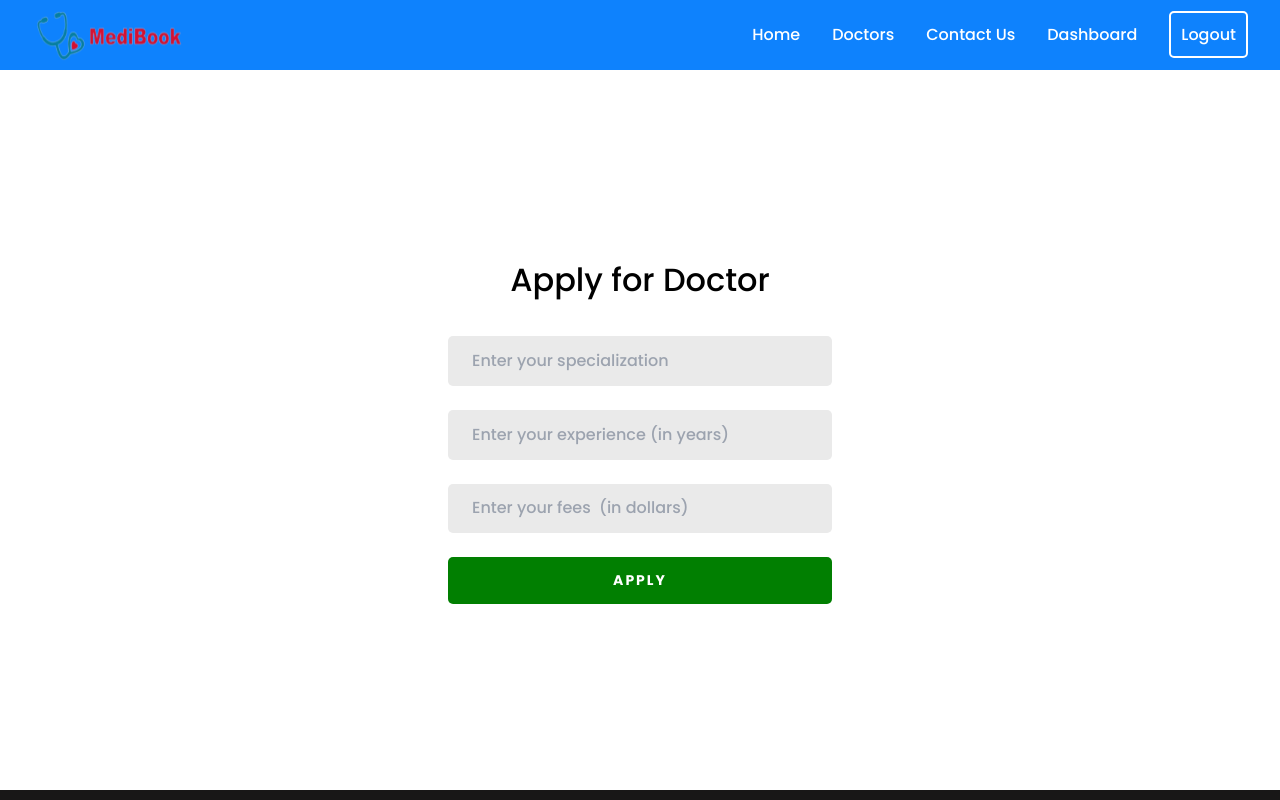
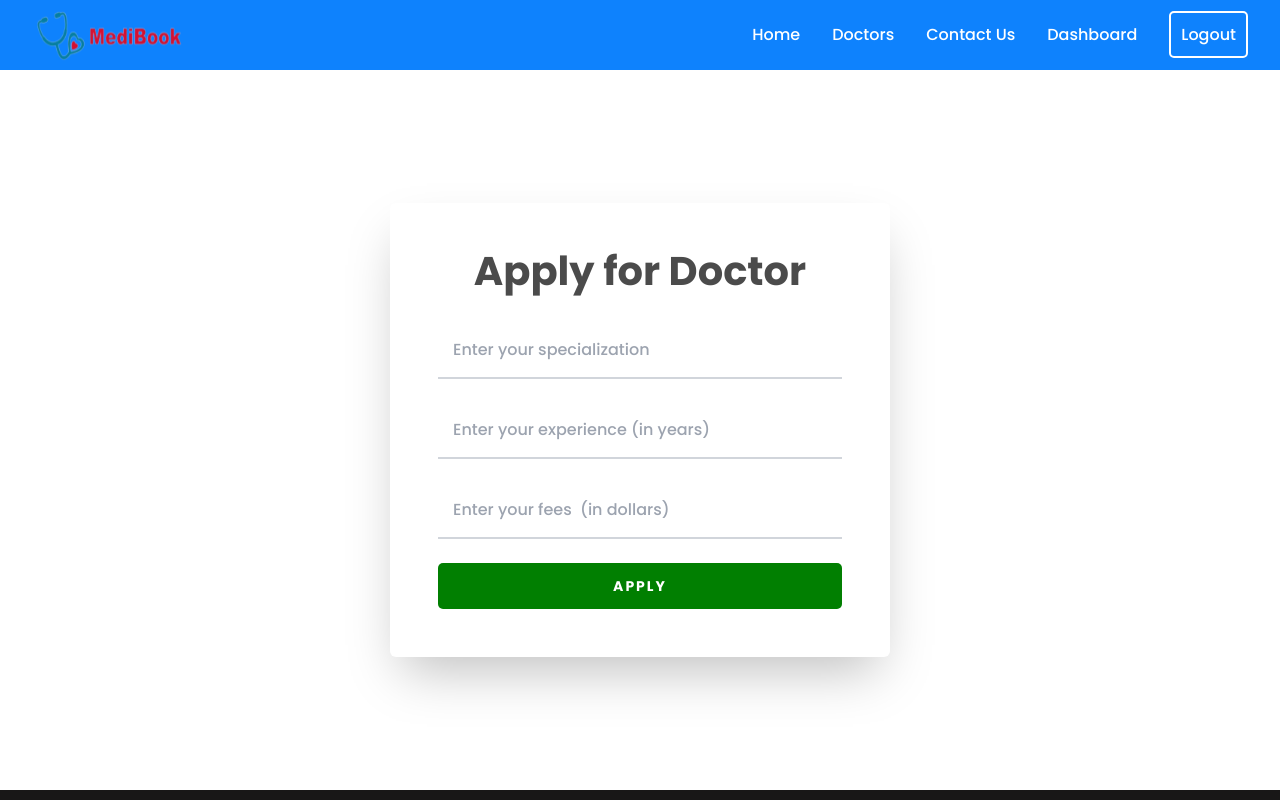
Before and after one commit to M-Alam116/Doctor-App-System, a React (Create React App) app in the folder client/: page /applyfordoctor in a window 1280 px wide. Shown: the top 800 px of the page. Built offline with nearby package versions, Linux system fonts and the light colour scheme; no server answers; sample sign-in values are in the browser's storage.

Commit message:
apply for doctor page completed

```diff
--- a/client/src/components/BookAppointment.jsx
+++ b/client/src/components/BookAppointment.jsx
@@ -51,8 +51,8 @@ const BookAppointment = ({ setModalOpen, ele }) => {
   return (
     <>
       <div className="modal flex-center">
-        <div className="modal__content">
-          <h2 className="page-heading">Book Appointment</h2>
+        <div className="modal__content shadow-2xl w-full max-w-[400px]">
+          <h2 className="page-heading leading-[40px]">Book Appointment</h2>
           <IoMdClose
             onClick={() => {
               setModalOpen(false);
@@ -64,14 +64,14 @@ const BookAppointment = ({ setModalOpen, ele }) => {
               <input
                 type="date"
                 name="date"
-                className="form-input"
+                className="text-black p-[15px] rounded-md"
                 value={formDetails.date}
                 onChange={inputChange}
               />
               <input
                 type="time"
                 name="time"
-                className="form-input"
+                className="text-black p-[15px] rounded-md"
                 value={formDetails.time}
                 onChange={inputChange}
               />
--- a/client/src/pages/ApplyDoctor.jsx
+++ b/client/src/pages/ApplyDoctor.jsx
@@ -59,13 +59,13 @@ const ApplyDoctor = () => {
         className="register-section flex-center apply-doctor"
         id="contact"
       >
-        <div className="register-container flex-center contact">
-          <h2 className="form-heading">Apply for Doctor</h2>
+        <div className="flex flex-col gap-[2rem] shadow-2xl p-[3rem] rounded-md w-full max-w-[500px]">
+          <h2 className="page-heading leading-[40px]">Apply for Doctor</h2>
           <form className="register-form ">
             <input
               type="text"
               name="specialization"
-              className="form-input"
+              className="p-[15px] outline-none border-b-2 border-b-gray-300 focus:border-b-[--darker-blue]"
               placeholder="Enter your specialization"
               value={formDetails.specialization}
               onChange={inputChange}
@@ -73,7 +73,7 @@ const ApplyDoctor = () => {
             <input
               type="number"
               name="experience"
-              className="form-input"
+              className="p-[15px] outline-none border-b-2 border-b-gray-300 focus:border-b-[--darker-blue]"
               placeholder="Enter your experience (in years)"
               value={formDetails.experience}
               onChange={inputChange}
@@ -81,16 +81,12 @@ const ApplyDoctor = () => {
             <input
               type="number"
               name="fees"
-              className="form-input"
+              className="p-[15px] outline-none border-b-2 border-b-gray-300 focus:border-b-[--darker-blue]"
               placeholder="Enter your fees  (in dollars)"
               value={formDetails.fees}
               onChange={inputChange}
             />
-            <button
-              type="submit"
-              className="btn form-btn"
-              onClick={btnClick}
-            >
+            <button type="submit" className="btn form-btn" onClick={btnClick}>
               apply
             </button>
           </form>
--- a/client/src/styles/bookappointment.css
+++ b/client/src/styles/bookappointment.css
@@ -1,7 +1,7 @@
 @import url(app.css);
 
 .modal {
-  position: absolute;
+  position: fixed;
   top: 0%;
   left: 0%;
   width: 100%;
@@ -15,17 +15,12 @@
   flex-direction: column;
   align-items: center;
   gap: 2rem;
-  width: 30%;
   padding: 2rem;
-  border: 1px solid var(--light-blue);
+  /* border: 1px solid var(--light-blue); */
   border-radius: 10px;
   color: var(--light-blue);
   background-color: rgb(30, 55, 90);
   position: relative;
-}
-
-.modal__content h2 {
-  color: var(--light-blue);
 }
 
 .modal__content .btn {
--- a/client/src/styles/navbar.css
+++ b/client/src/styles/navbar.css
@@ -55,6 +55,7 @@ nav {
   font-size: 2rem;
 }
 
+
 @media (max-width: 1300px) {
   /* nav {
     flex-direction: column;
```
